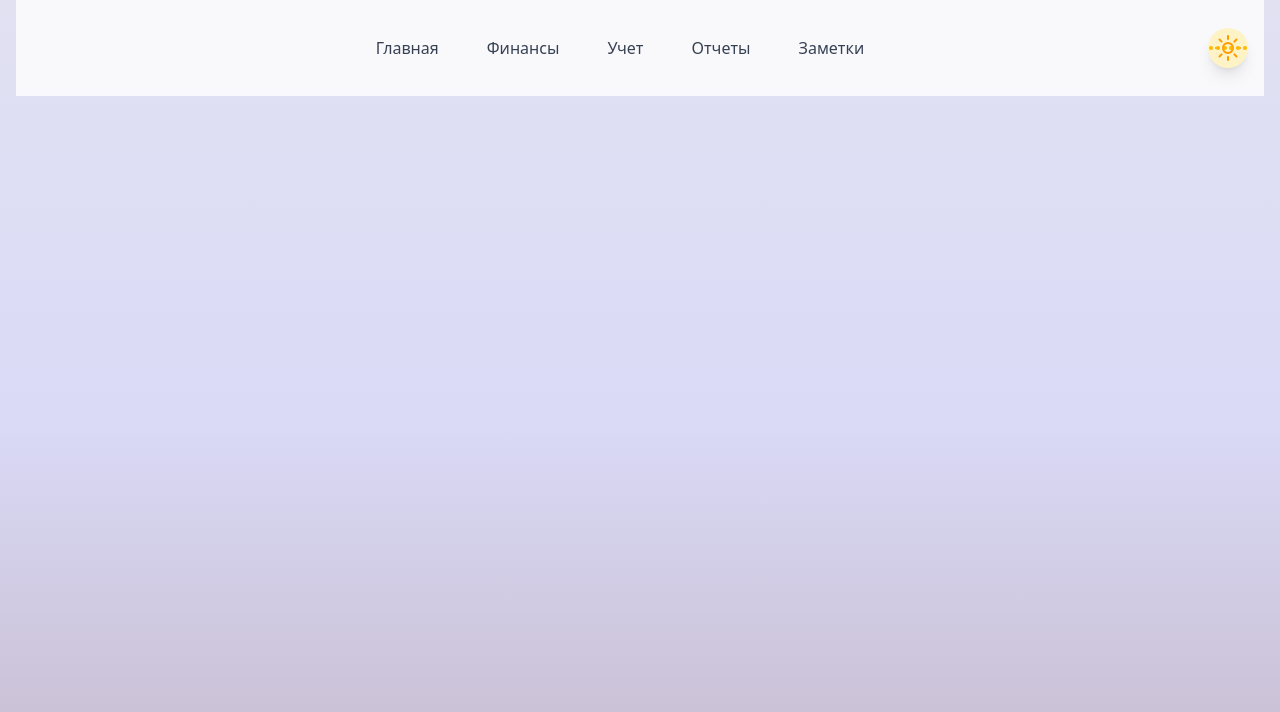
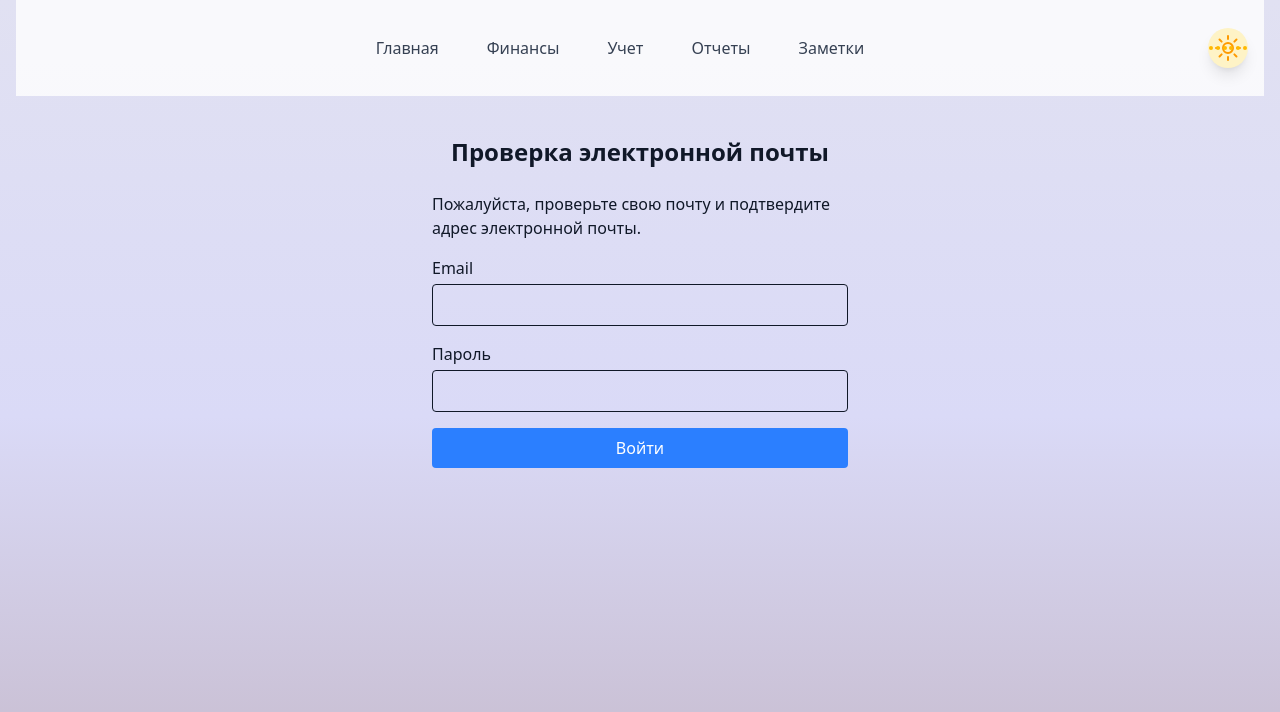
Before and after one commit to mar569/calculator, a React (Vite) app: page /email-verification in a window 1280 px wide. Shown: the top 712 px of the page. Built offline with nearby package versions, Linux system fonts and the light colour scheme; no server answers.

Commit message:
почта

```diff
--- a/src/App.tsx
+++ b/src/App.tsx
@@ -11,21 +11,21 @@ import Page from './components/Page';
 import { AuthProvider } from './context/AuthProvider';
 import Login from './components/auth/Login';
 import Registration from './components/auth/Registration';
-import ProfilePage from './components/auth/ProfilePage';
+import EmailVerification from './components/auth/EmailVerification';
 import { useAuth } from './context/AuthContext';
 
 function AppRoutes() {
   const { currentUser, loading } = useAuth();
 
   if (loading) {
-    return <div>Загрузка...</div>; // Индикатор загрузки
+    return <div>Загрузка...</div>;
   }
 
   return (
     <Routes>
       <Route path="/register" element={<Registration />} />
       <Route path="/login" element={<Login />} />
-      <Route path="/profile" element={currentUser ? <ProfilePage /> : <Navigate to="/register" replace />} />
+      <Route path="/email-verification" element={<EmailVerification />} /> {/* Новый маршрут */}
       <Route path="/" element={currentUser ? <DashboardPage /> : <Navigate to="/register" replace />} />
       <Route path="/finance" element={currentUser ? <FinancePage /> : <Navigate to="/register" replace />} />
       <Route path="/income" element={currentUser ? <IncomePage /> : <Navigate to="/register" replace />} />
--- /dev/null
+++ b/src/components/auth/EmailVerification.tsx
@@ -0,0 +1,59 @@
+import { useState } from 'react';
+import { signInWithEmailAndPassword } from 'firebase/auth';
+import { auth } from '../../firebase';
+import { useNavigate } from 'react-router-dom';
+
+export default function EmailVerification() {
+    const [email, setEmail] = useState('');
+    const [password, setPassword] = useState('');
+    const [loading, setLoading] = useState(false);
+    const navigate = useNavigate();
+
+    const handleLogin = async (e: React.FormEvent) => {
+        e.preventDefault();
+        setLoading(true);
+        try {
+            await signInWithEmailAndPassword(auth, email, password);
+            navigate('/');
+        } catch {
+            setLoading(false);
+        }
+    };
+
+    return (
+        <div className="max-w-md mx-auto p-4">
+            <h2 className="text-2xl font-bold mb-6 text-center">Проверка электронной почты</h2>
+            <p>Пожалуйста, проверьте свою почту и подтвердите адрес электронной почты.</p>
+            <form onSubmit={handleLogin} className="space-y-4 mt-4">
+                <div>
+                    <label className="block mb-1">Email</label>
+                    <input
+                        type="email"
+                        value={email}
+                        onChange={(e) => setEmail(e.target.value)}
+                        required
+                        className="w-full p-2 border rounded"
+                    />
+                </div>
+                <div>
+                    <label className="block mb-1">Пароль</label>
+                    <input
+                        type="password"
+                        value={password}
+                        onChange={(e) => setPassword(e.target.value)}
+                        required
+                        minLength={6}
+                        className="w-full p-2 border rounded"
+                    />
+                </div>
+                <button
+                    type="submit"
+                    disabled={loading}
+                    className="w-full bg-blue-500 text-white py-2 rounded hover:bg-blue-600"
+                >
+                    {loading ? 'Вход...' : 'Войти'}
+                </button>
+            </form>
+        </div>
+    );
+}
--- a/src/components/auth/Registration.tsx
+++ b/src/components/auth/Registration.tsx
@@ -1,5 +1,5 @@
 import { useState } from 'react';
-import { createUserWithEmailAndPassword, sendEmailVerification } from 'firebase/auth';
+import { sendEmailVerification, createUserWithEmailAndPassword } from 'firebase/auth';
 import { auth, db } from '../../firebase';
 import { toast } from 'react-toastify';
 import { doc, setDoc, serverTimestamp, getDoc } from 'firebase/firestore';
@@ -25,6 +25,7 @@ export default function Registration() {
                 setLoading(false);
                 return;
             }
+
             const userCredential = await createUserWithEmailAndPassword(auth, email, password);
             await sendEmailVerification(userCredential.user);
 
@@ -35,13 +36,12 @@ export default function Registration() {
                 isVerified: false
             });
 
-
             await setDoc(doc(db, 'stats', 'users'), {
                 count: userCount + 1
             }, { merge: true });
 
             toast.success('Регистрация успешна! Проверьте почту для подтверждения');
-            navigate('/profile');
+            navigate('/email-verification');
         } catch (error) {
             toast.error('Ошибка регистрации: ' + (error as Error).message);
             setLoading(false);
```
